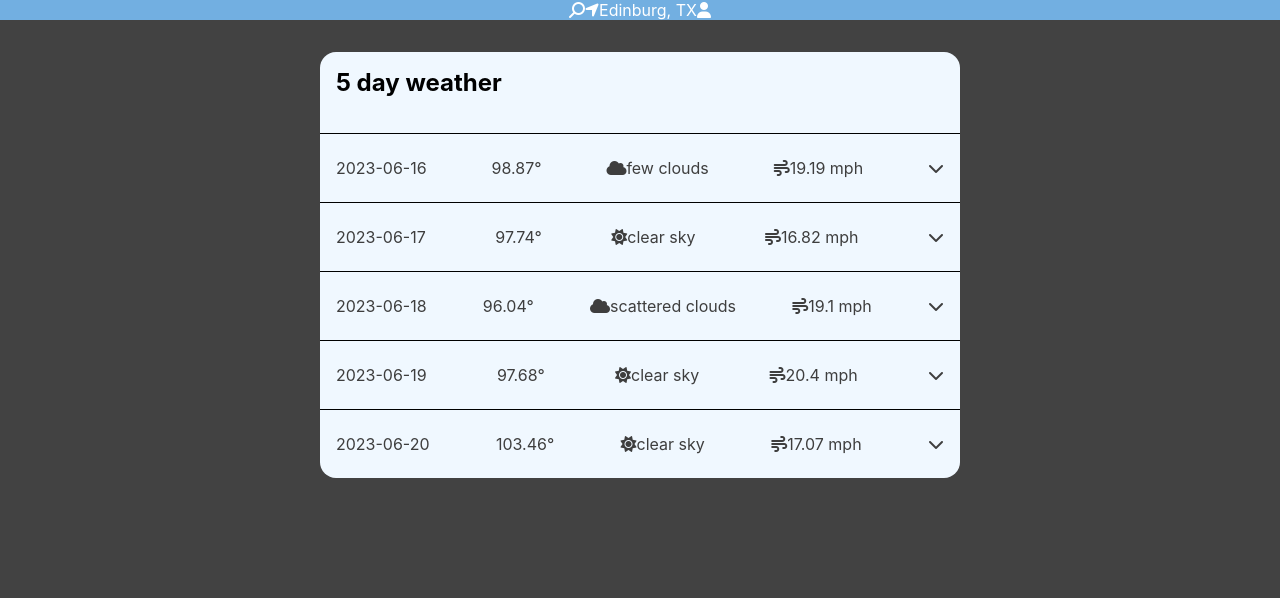
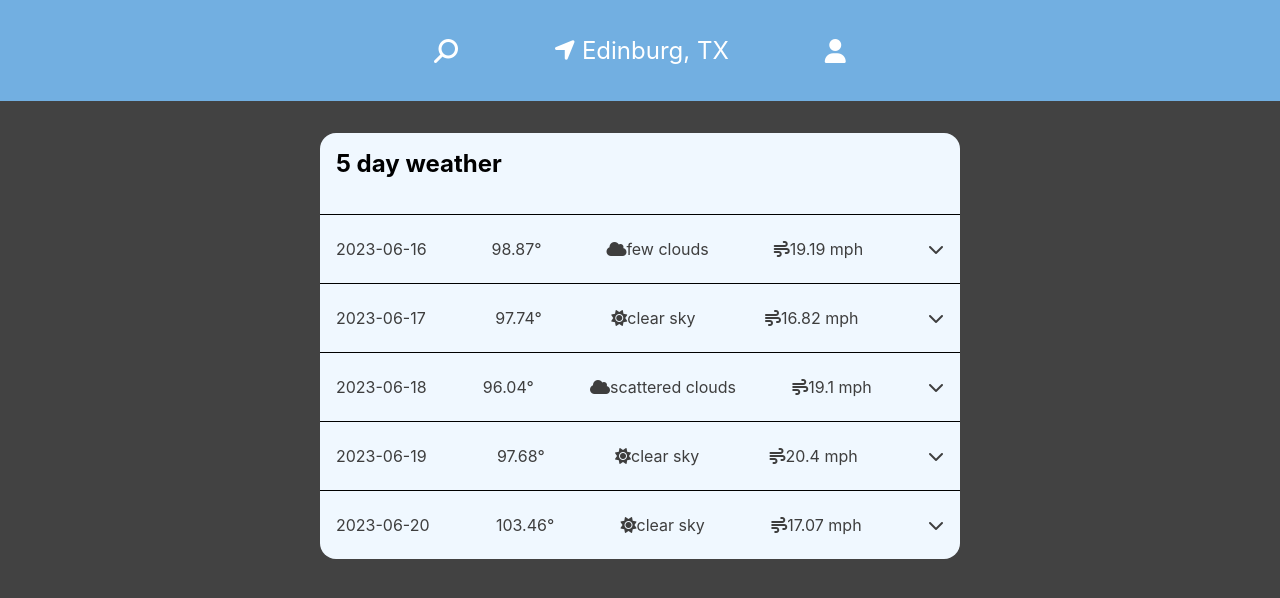
Before and after one commit to Charlie025x/Weather-App, a React (Create React App) app: page / in a window 1280 px wide. Shown: the top 598 px of the page. Built offline with nearby package versions, Linux system fonts and the light colour scheme.

Commit message:
made header look nicer and added a css grid class

```diff
--- a/src/App.css
+++ b/src/App.css
@@ -7,10 +7,21 @@ body {
   min-height: 100vh;
 }
 
+.grid {
+  display: grid;
+  grid-auto-flow: column;
+  justify-items: center;
+  align-items: center;
+}
+
 header {
   background-color: rgb(114, 175, 225);
   color: white;
+  font-size: 1.5rem;
   text-align: center;
+  padding-block: 0.5em;
+  justify-content: center;
+  gap: 6rem;
 }
 
 section {
@@ -45,17 +56,8 @@ section {
 }
 
 .day-header {
-  display: grid;
-  grid-auto-flow: column;
-  justify-items: center;
-  align-items: center;
   justify-content: space-between;
 }
 
 .hourly {
-  display: grid;
-  grid-auto-flow: column;
-  justify-items: center;
-  align-items: center;
-  justify-content: space-between;
 }
--- a/src/App.js
+++ b/src/App.js
@@ -25,9 +25,11 @@ function App() {
 
   return (
     <div className="App">
-      <header>
+      <header className="grid">
         <i className="fa-solid fa-magnifying-glass fa-flip-horizontal"></i>
-        <i className="fa-solid fa-location-arrow"></i>Edinburg, TX
+        <p>
+          <i className="fa-solid fa-location-arrow"></i> Edinburg, TX
+        </p>
         <i className="fa-solid fa-user"></i>
       </header>
       <section>
--- a/src/components/Day.jsx
+++ b/src/components/Day.jsx
@@ -7,7 +7,7 @@ const Day = (props) => {
 
   return (
     <div className="day">
-      <div className="day-header">
+      <div className="day-header grid">
         <p>{props.date.slice(0, -9)}</p>
         <p>{props.temp}&deg;</p>
         <div>
```
